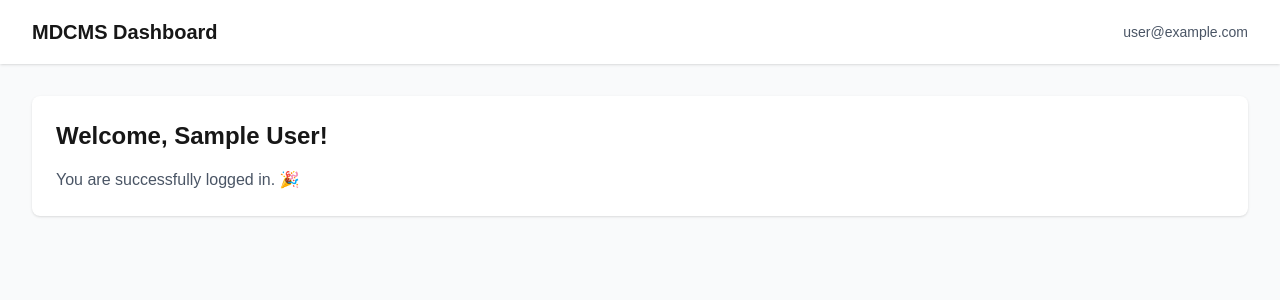
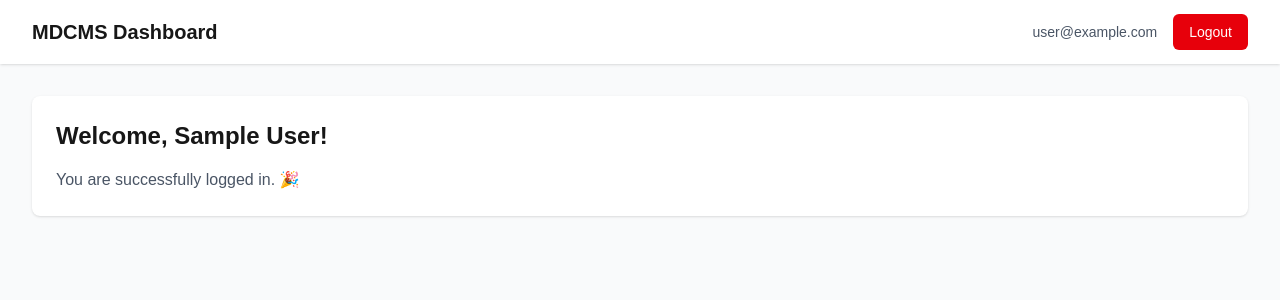
Before and after one commit to Manoo089/Markdown-CMS, a Next.js app: page /dashboard in a window 1280 px wide. Shown: the top 300 px of the page. Built offline with nearby package versions, Linux system fonts and the light colour scheme; no server answers; sample sign-in values are in the browser's storage.

Commit message:
feat: add logout functionality

```diff
--- /dev/null
+++ b/app/dashboard/LogoutButton.tsx
@@ -0,0 +1,14 @@
+"use client";
+
+import { handleSignOut } from "./actions";
+
+export function LogoutButton() {
+  return (
+    <button
+      onClick={() => handleSignOut()}
+      className="px-4 py-2 text-sm font-medium text-white bg-red-600 rounded-md hover:bg-red-700"
+    >
+      Logout
+    </button>
+  );
+}
--- /dev/null
+++ b/app/dashboard/actions.ts
@@ -0,0 +1,7 @@
+"use server";
+
+import { signOut } from "@/lib/auth";
+
+export async function handleSignOut() {
+  await signOut({ redirectTo: "/login" });
+}
--- a/app/dashboard/page.tsx
+++ b/app/dashboard/page.tsx
@@ -1,5 +1,6 @@
 import { auth } from "@/lib/auth";
 import { redirect } from "next/navigation";
+import { LogoutButton } from "./LogoutButton";
 
 export default async function DashboardPage() {
   const session = await auth();
@@ -16,7 +17,7 @@ export default async function DashboardPage() {
             <h1 className="text-xl font-bold">MDCMS Dashboard</h1>
             <div className="flex items-center gap-4">
               <span className="text-sm text-gray-600">{session.user.email}</span>
-              {/* Logout Button kommt gleich */}
+              <LogoutButton />
             </div>
           </div>
         </div>
```
